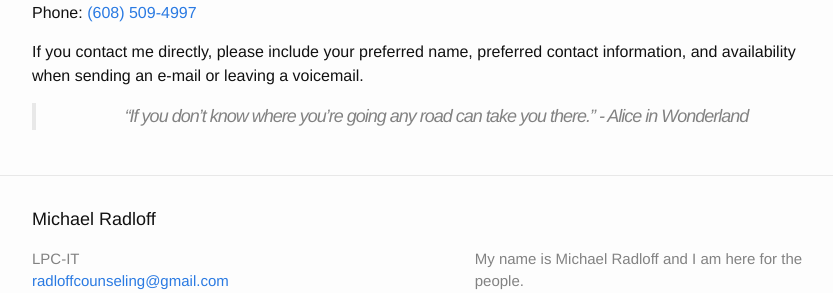
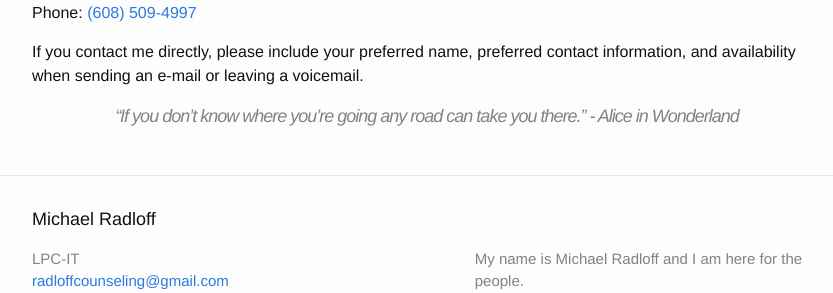
Before and after one commit to mradloff/mradloff, a Jekyll site: the page built from pages/contact.md, in a window 1280 px wide. Shown: the part 1153-1446 px from the top of the page, without its empty margins (213-1046 px from the left). Built offline with Jekyll 4.4.1, drawn with Linux system fonts in a browser that asks for light colours.

Commit message:
Update general.scss

```diff
--- a/_sass/general.scss
+++ b/_sass/general.scss
@@ -16,7 +16,7 @@
 }
 
 blockquote {
-  border-left: auto;
-  padding-left: auto;
+  border-left: 0;
+  padding-left: 0;
   text-align: center;
 }
```
